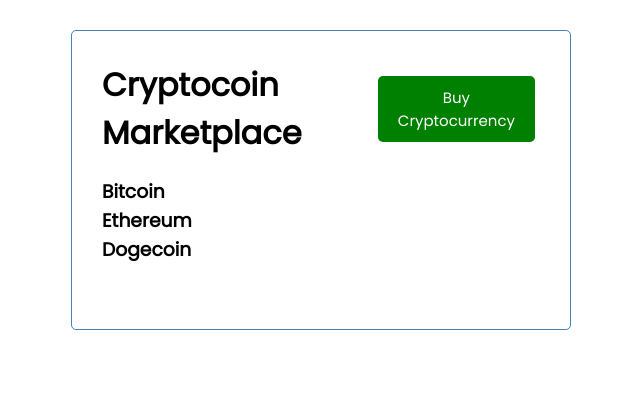
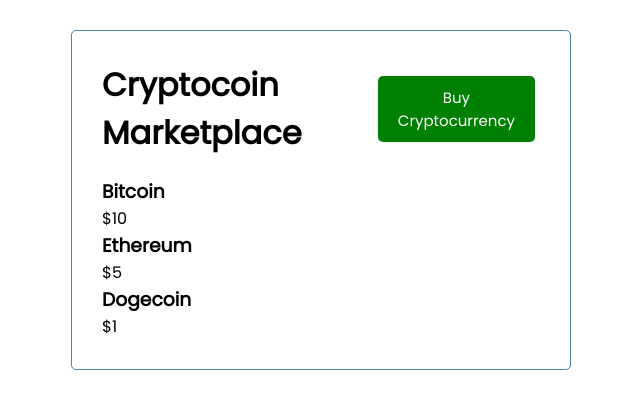
Before and after one commit to rregalado17/plutus-frontend, a React (Create React App) app: page / in a window 1280 px wide. Shown: the top 408 px of the page, without its empty margins (319-959 px from the left). Built offline with nearby package versions, Linux system fonts and the light colour scheme.

Commit message:
add crypto component, build out view

```diff
--- a/src/App.js
+++ b/src/App.js
@@ -1,13 +1,37 @@
+import { useState } from 'react'
 import Header from './components/Header'
 import Cryptos from './components/Cryptos'
 
 
 
 function App() {
+
+  const [cryptos, setCryptos] = useState([
+    {
+        id: 1,
+        name: "Bitcoin",
+        price: "$10",
+        active: true,
+    },
+    {
+        id: 2,
+        name: "Ethereum",
+        price: "$5",
+        active: true,
+    },
+    {
+        id: 3,
+        name: "Dogecoin",
+        price: "$1",
+        active: true,
+    }
+])
+
+
   return (
     <div className="container">
       <Header />
-      <Cryptos />
+      <Cryptos cryptos={cryptos} />
     </div>
   );
 }
--- /dev/null
+++ b/src/components/Crypto.js
@@ -0,0 +1,10 @@
+const crypto = ( {crypto} ) => {
+    return (
+        <div className='crypto'>
+            <h3>{crypto.name}</h3>
+            <p>{crypto.price}</p>
+        </div>
+    )
+}
+
+export default crypto
--- a/src/components/Cryptos.js
+++ b/src/components/Cryptos.js
@@ -1,28 +1,13 @@
-const cryptos = [
-    {
-        id: 1,
-        name: "Bitcoin",
-        price: "$10",
-        active: true,
-    },
-    {
-        id: 2,
-        name: "Ethereum",
-        price: "$5",
-        active: true,
-    },
-    {
-        id: 3,
-        name: "Dogecoin",
-        price: "$1",
-        active: true,
-    }
-]
+import Crypto from './Crypto'
 
-const Cryptos = () => {
+
+const Cryptos = ( { cryptos }) => {
+
+
     return (
         <>
-            {cryptos.map((c) => (<h3 key={c.id}>{c.name}</h3>)
+            {cryptos.map((crypto) => (
+            <Crypto key={crypto.id} crypto={crypto}/>)
             )
             }
 
```
